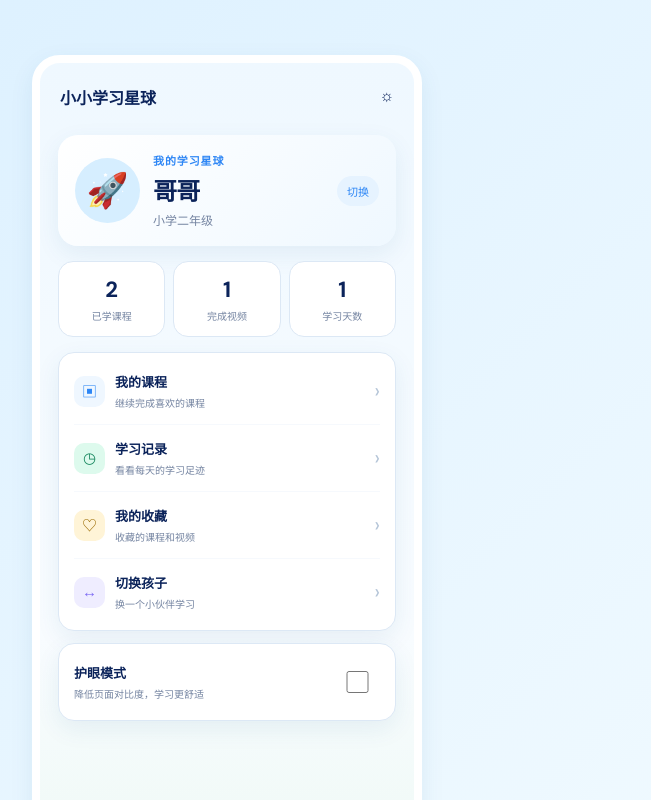
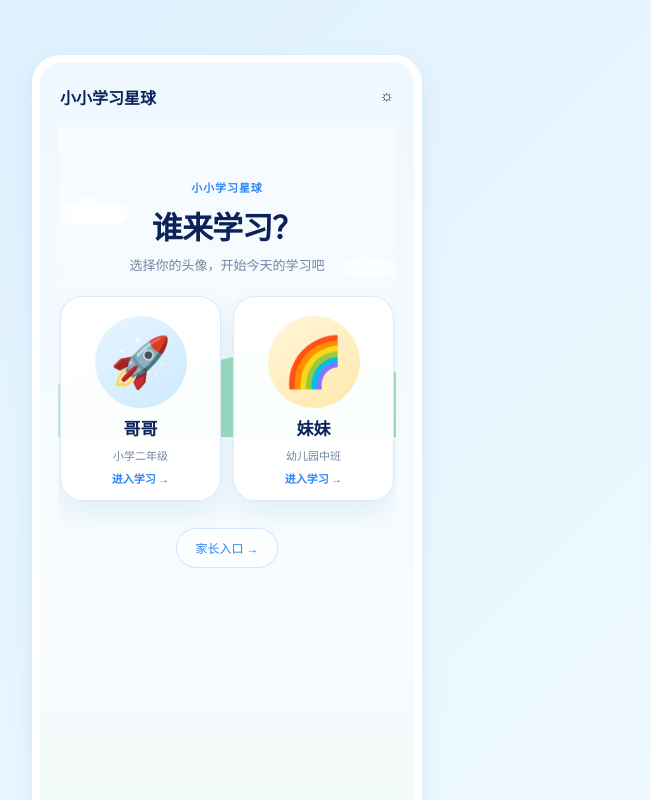
Before and after one commit to gcc-luo/gengjunyi_study, a React (Vite) app: page /child/me in a window 1280 px wide. Shown: the top 800 px of the page, without its empty margins (413-1064 px from the left). Built offline with nearby package versions, Linux system fonts and the light colour scheme.

Commit message:
fix: require child selection before child routes

```diff
--- a/src/App.tsx
+++ b/src/App.tsx
@@ -1,4 +1,4 @@
-import { BrowserRouter, Link, Route, Routes } from 'react-router-dom';
+import { BrowserRouter, Link, Outlet, Route, Routes } from 'react-router-dom';
 import { ParentShell } from './components/ParentShell';
 import { ChildShell } from './components/ChildShell';
 import { OverviewPage } from './features/parent/OverviewPage';
@@ -13,6 +13,7 @@ import { HomePage } from './features/child/HomePage';
 import { CoursesPage as ChildCoursesPage } from './features/child/CoursesPage';
 import { CoursePage as ChildCoursePage } from './features/child/CoursePage';
 import { MePage } from './features/child/MePage';
+import { useAppStore } from './context/AppStore';
 
 function LandingPage() {
   return (
@@ -36,6 +37,11 @@ function RoutePlaceholder({ title }: { title: string }) {
   );
 }
 
+function RequireChildSelection() {
+  const { currentChildId } = useAppStore();
+  return currentChildId ? <Outlet /> : <SelectChildPage />;
+}
+
 export default function App() {
   return (
     <BrowserRouter future={{ v7_startTransition: true, v7_relativeSplatPath: true }}>
@@ -54,6 +60,7 @@ export default function App() {
         <Route path="/child" element={<ChildShell />}>
           <Route index element={<SelectChildPage />} />
           <Route path="select" element={<SelectChildPage />} />
+          <Route element={<RequireChildSelection />}>
             <Route path="home" element={<HomePage />} />
             <Route path="courses" element={<ChildCoursesPage />} />
             <Route path="course/:courseId" element={<ChildCoursePage />} />
@@ -61,6 +68,7 @@ export default function App() {
             <Route path="records" element={<RoutePlaceholder title="学习记录" />} />
             <Route path="me" element={<MePage />} />
           </Route>
+        </Route>
         <Route path="*" element={<LandingPage />} />
       </Routes>
     </BrowserRouter>
--- a/src/components/ChildShell.tsx
+++ b/src/components/ChildShell.tsx
@@ -2,8 +2,10 @@ import { useEffect, useState } from 'react';
 import { NavLink, Outlet, Link } from 'react-router-dom';
 import { Icon } from './Icon';
 import { EYE_CARE_EVENT, readEyeCarePreference } from '../features/child/preferences';
+import { useAppStore } from '../context/AppStore';
 
 export function ChildShell() {
+  const { currentChildId } = useAppStore();
   const [eyeCare, setEyeCare] = useState(readEyeCarePreference);
 
   useEffect(() => {
@@ -12,5 +14,5 @@ export function ChildShell() {
     return () => window.removeEventListener(EYE_CARE_EVENT, syncPreference);
   }, []);
 
-  return <div className="child-stage"><div className={`child-shell${eyeCare ? ' eye-care' : ''}`} data-testid="child-shell"><header className="child-topbar"><Link to="/child/select" aria-label="切换孩子">小小学习星球</Link><span aria-hidden="true">☼</span></header><main className="child-content"><Outlet /></main><nav className="child-bottom-nav"><NavLink to="/child/home"><Icon name="home" size={21} />首页</NavLink><NavLink to="/child/courses"><Icon name="book" size={21} />课程</NavLink><NavLink to="/child/me"><Icon name="child" size={21} />我的</NavLink></nav></div></div>;
+  return <div className="child-stage"><div className={`child-shell${eyeCare ? ' eye-care' : ''}`} data-testid="child-shell"><header className="child-topbar"><Link to="/child/select" aria-label="切换孩子">小小学习星球</Link><span aria-hidden="true">☼</span></header><main className="child-content"><Outlet /></main>{currentChildId && <nav className="child-bottom-nav"><NavLink to="/child/home"><Icon name="home" size={21} />首页</NavLink><NavLink to="/child/courses"><Icon name="book" size={21} />课程</NavLink><NavLink to="/child/me"><Icon name="child" size={21} />我的</NavLink></nav>}</div></div>;
 }
--- a/src/context/AppStore.tsx
+++ b/src/context/AppStore.tsx
@@ -51,7 +51,7 @@ const now = () => new Date().toISOString();
 export function AppStoreProvider({ children, initialSnapshot }: { children: ReactNode; initialSnapshot?: Snapshot }) {
   const [snapshot, setSnapshot] = useState<Snapshot>(() => initialSnapshot ? structuredClone(initialSnapshot) : loadSnapshot());
   const snapshotRef = useRef(snapshot);
-  const [currentChildId, setCurrentChildId] = useState<string | null>(() => snapshot.children.find((child) => child.status === ChildStatus.ACTIVE)?.id ?? null);
+  const [currentChildId, setCurrentChildId] = useState<string | null>(null);
 
   const commit = (next: Snapshot) => {
     snapshotRef.current = next;
```
Also changed, not shown: 2 other files (tests, documents, lock files or other folders). Lines whose indentation alone changed are shown as unchanged.
